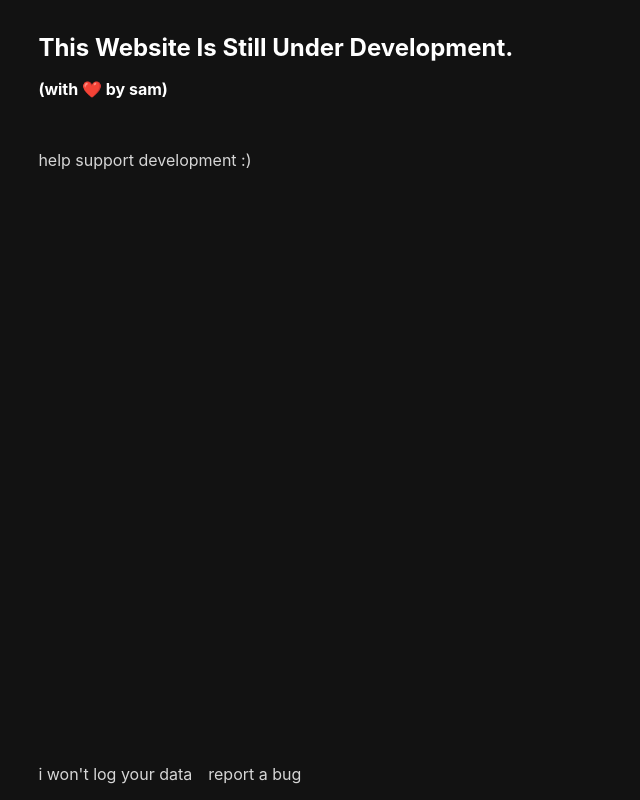
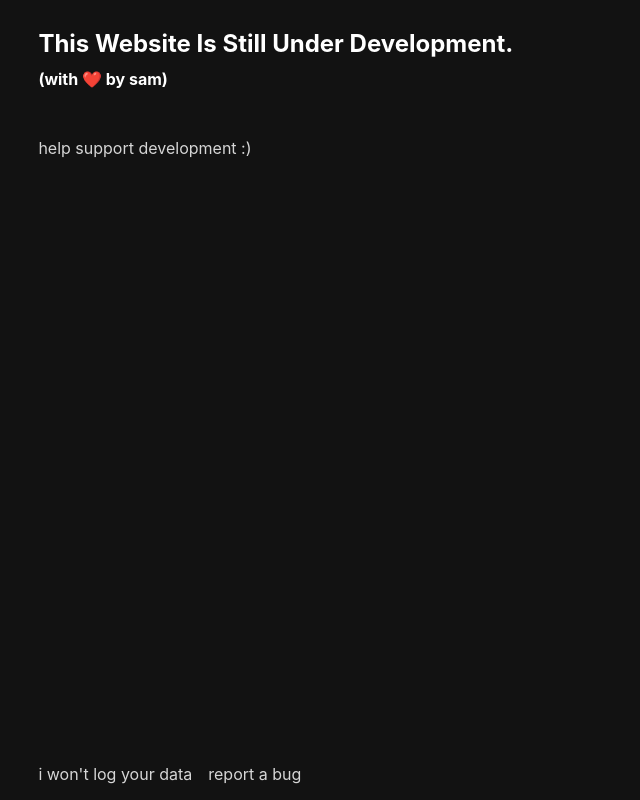
Before and after one commit to samcl0ud/portfolio, a plain HTML site: page index.html in a window 1280 px wide. Shown: the whole page, without its empty margins (0-640 px from the left). Drawn offline with Linux system fonts and the light colour scheme; a web font is replaced by a local one.

Commit message:
changed line height

```diff
--- a/styles/main.css
+++ b/styles/main.css
@@ -31,7 +31,7 @@ a:hover {
 
 .infodiv {
     padding: 1rem 3%;
-    line-height: 1;
+    line-height: 0.7;
     text-align: left;
 }
 
```
